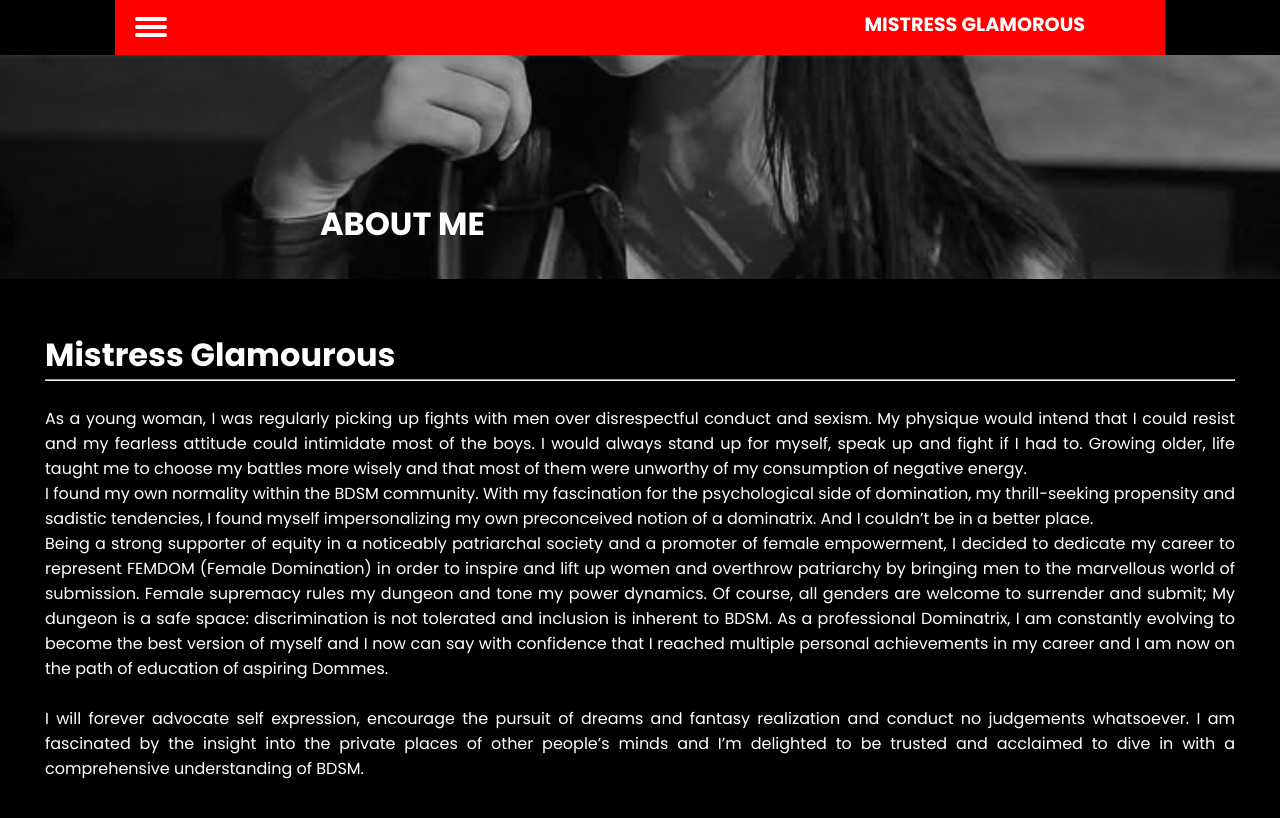
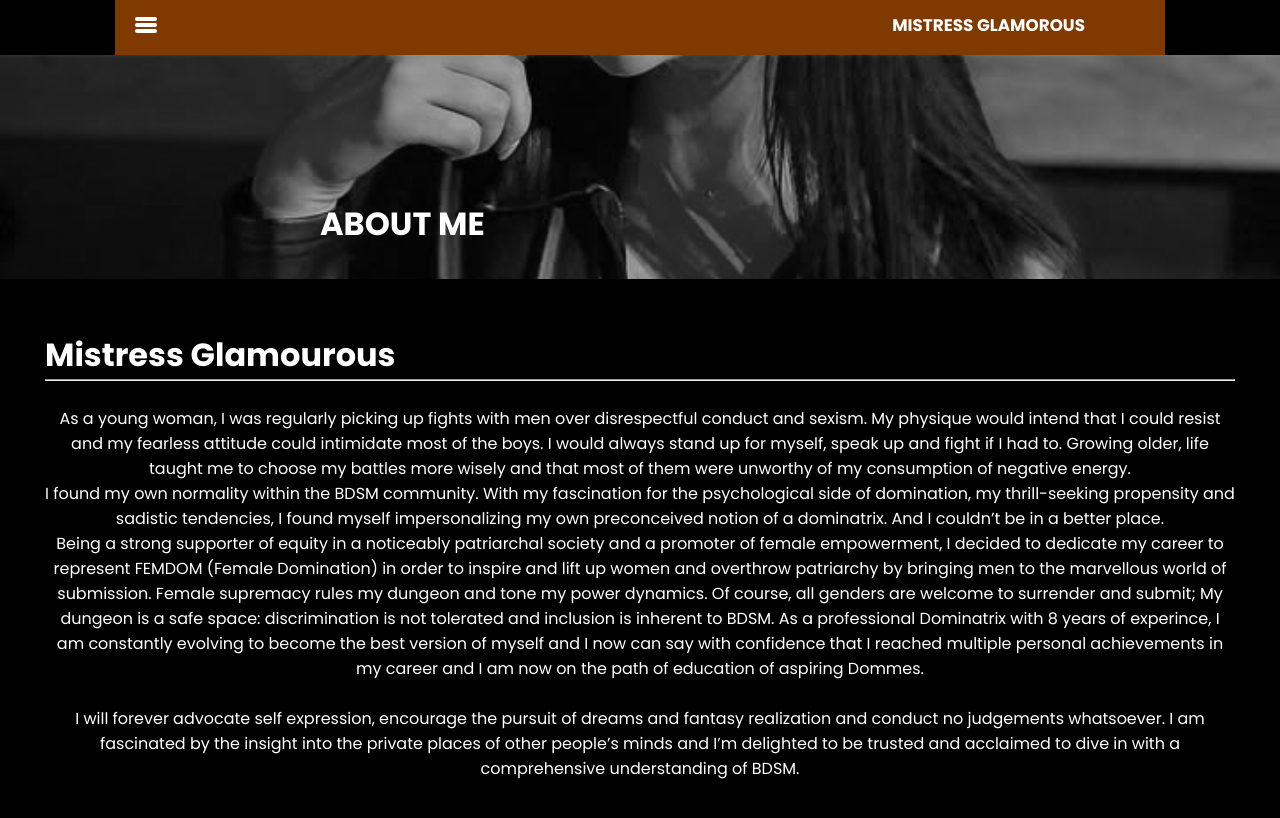
Before and after one commit to Reelmemory/Mistress, a plain HTML site: page miss/aboutme.html in a window 1280 px wide. Drawn offline with Linux system fonts and the light colour scheme.

Commit message:
Add files via upload

```diff
--- a/miss/aboutme.html
+++ b/miss/aboutme.html
@@ -25,8 +25,8 @@
           <div class="logo">
             <h1>MISTRESS GLAMOROUS</h1>
           </div>
-          <div class="menu-items" style="background-color: red;">
-            <li><a style="font-family: cursive; font-size: 30px;"  href="./index.html">MISTRESS GLAMOROUS</a></li>
+          <div class="menu-items" style="background-color:  rgb(128, 58, 0);">
+            <li><a style="font-family: cursive; font-size: 20px;"  href="./index.html">MISTRESS GLAMOROUS</a></li>
             <li><a style="color: black;"  href="./aboutme.html">ABOUT</a></li>
               <li><a href="./gallery.html">GALLERY</a></li>
               <li><a  href="./dungeon.html">DUNGEON</a></li>
@@ -55,7 +55,7 @@
       <br>
       I found my own normality within the BDSM community. With my fascination for the psychological side of domination, my thrill-seeking propensity and sadistic tendencies, I found myself impersonalizing my own preconceived notion of a dominatrix. And I couldn’t be in a better place.
       <br>
-      Being a strong supporter of equity in a noticeably patriarchal society and a promoter of female empowerment, I decided to dedicate my career to represent FEMDOM (Female Domination) in order to inspire and lift up women and overthrow patriarchy by bringing men to the marvellous world of submission. Female supremacy rules my dungeon and tone my power dynamics. Of course, all genders are welcome to surrender and submit; My dungeon is a safe space: discrimination is not tolerated and inclusion is inherent to BDSM. As a professional Dominatrix, I am constantly evolving to become the best version of myself and I now can say with confidence that I reached multiple personal achievements in my career and I am now on the path of education of aspiring Dommes.
+      Being a strong supporter of equity in a noticeably patriarchal society and a promoter of female empowerment, I decided to dedicate my career to represent FEMDOM (Female Domination) in order to inspire and lift up women and overthrow patriarchy by bringing men to the marvellous world of submission. Female supremacy rules my dungeon and tone my power dynamics. Of course, all genders are welcome to surrender and submit; My dungeon is a safe space: discrimination is not tolerated and inclusion is inherent to BDSM. As a professional Dominatrix with 8 years of experince, I am constantly evolving to become the best version of myself and I now can say with confidence that I reached multiple personal achievements in my career and I am now on the path of education of aspiring Dommes.
       <br>
       <br>
       I will forever advocate self expression, encourage the pursuit of dreams and fantasy realization and conduct no judgements whatsoever. I am fascinated by the insight into the private places of other people’s minds and I’m delighted to be trusted and acclaimed to dive in with a comprehensive understanding of BDSM.
--- a/miss/css/style.css
+++ b/miss/css/style.css
@@ -16,7 +16,7 @@ body {
   max-width: 1050px;
   width: 100%;
   margin: auto;
-  background-color: red;
+  background-color: rgb(128, 58, 0);
   /* z-index: -10; */
 
 }
@@ -77,8 +77,8 @@ body {
 
 .nav-container .hamburger-lines {
   display: block;
-  height: 20px;
-  width: 32px;
+  height: 16px;
+  width: 22px;
   position: absolute;
   top: 17px;
   left: 20px;
@@ -133,10 +133,10 @@ body {
 
 .logo {
   position: absolute;
-  align-items: center;
-  top: 10px;
+  justify-content: space-between;
+  top: 12px;
   right: 80px;
-  font-size: 0.8rem;
+  font-size: 0.7rem;
   color: black;
 }
 
@@ -189,7 +189,9 @@ filter: grayscale(100%);
   margin: 45px;
 }
 .section p{
-  text-align: justify;
+  text-align: center;
+  justify-content: center;
+  align-items: center;
   text-wrap: wrap;
 }
 .form{
```
Also changed, not shown: miss/catalogue.html (+2 -2 lines), miss/contact.html (+2 -2 lines), miss/dungeon.html (+2 -2 lines), miss/gallery.html (+2 -2 lines), miss/gifts-tributes.html (+2 -2 lines), miss/index.html (+2 -3 lines), miss/sessions-etiquette.html (+3 -2 lines).
